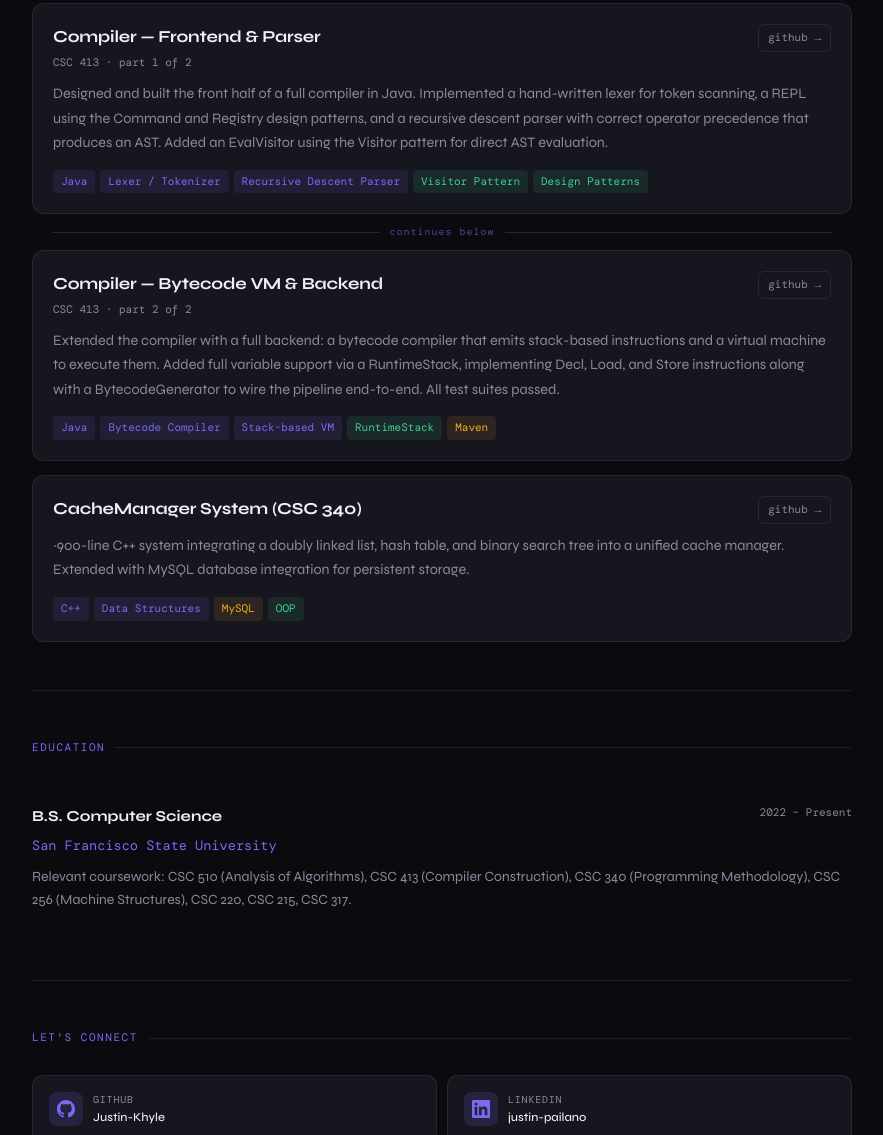
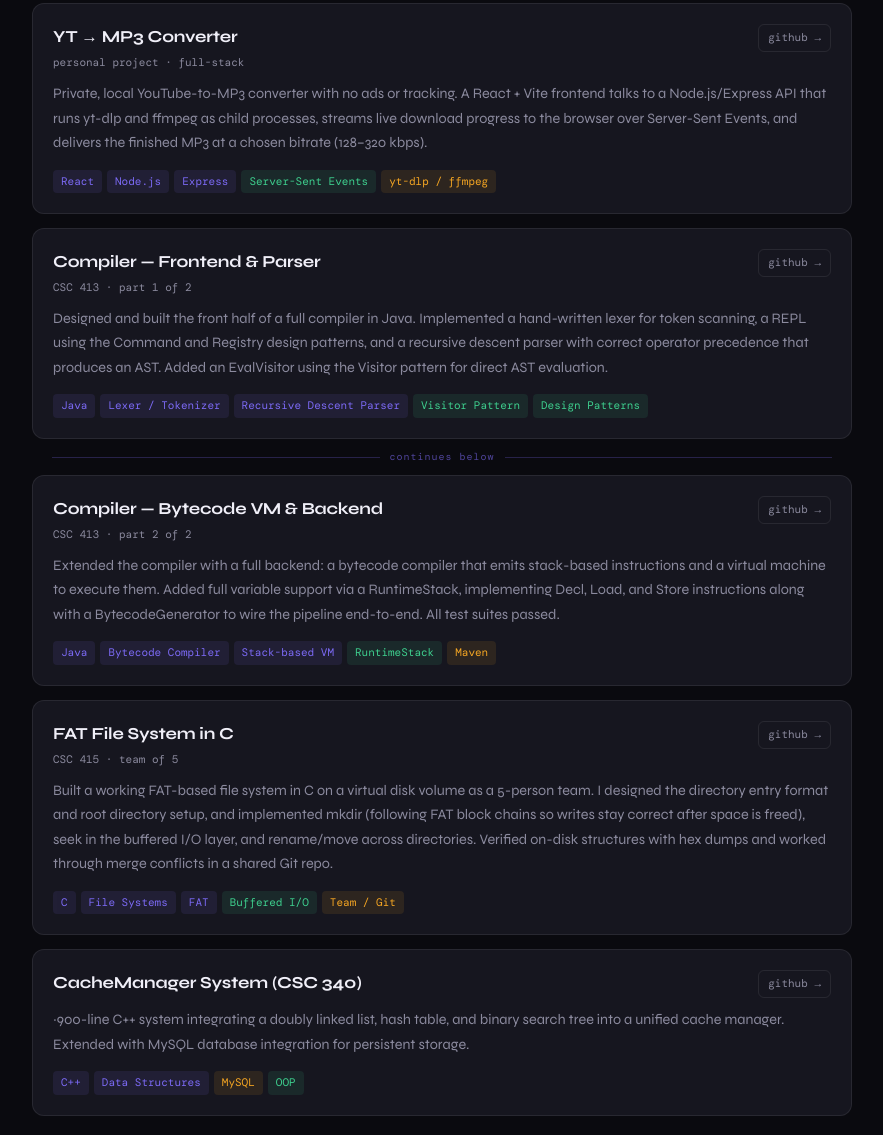
Before and after one commit to Justin-Khyle/justin-khyle.github.io, a plain HTML site: page dev/index.html in a window 1280 px wide. Shown: the part 964-2099 px from the top of the page, without its empty margins (198-1081 px from the left). Drawn offline with nearby package versions, Linux system fonts and the light colour scheme.

Commit message:
Add YT-to-MP3 and FAT file system projects to dev portfolio
Co-Authored-By: Claude Opus 5.5 <noreply@anthropic.com>
Claude-Session: https://claude.ai/code/session_01MmxyUsiJw8V7FZLooqNZpL

```diff
--- a/dev/index.html
+++ b/dev/index.html
@@ -196,6 +196,26 @@
       <div class="project-card">
         <div class="project-header">
           <div>
+            <div class="project-title">YT → MP3 Converter</div>
+            <div class="project-subtitle">personal project · full-stack</div>
+          </div>
+          <div class="project-links">
+            <a href="https://github.com/Justin-Khyle/yt-mp3" class="project-link" target="_blank">github →</a>
+          </div>
+        </div>
+        <p class="project-desc">Private, local YouTube-to-MP3 converter with no ads or tracking. A React + Vite frontend talks to a Node.js/Express API that runs yt-dlp and ffmpeg as child processes, streams live download progress to the browser over Server-Sent Events, and delivers the finished MP3 at a chosen bitrate (128–320 kbps).</p>
+        <div class="project-tags">
+          <span class="project-tag">React</span>
+          <span class="project-tag">Node.js</span>
+          <span class="project-tag">Express</span>
+          <span class="project-tag green">Server-Sent Events</span>
+          <span class="project-tag amber">yt-dlp / ffmpeg</span>
+        </div>
+      </div>
+
+      <div class="project-card">
+        <div class="project-header">
+          <div>
             <div class="project-title">Compiler — Frontend &amp; Parser</div>
             <div class="project-subtitle">CSC 413 · part 1 of 2</div>
           </div>
@@ -236,6 +256,26 @@
           <span class="project-tag">Stack-based VM</span>
           <span class="project-tag green">RuntimeStack</span>
           <span class="project-tag amber">Maven</span>
+        </div>
+      </div>
+
+      <div class="project-card">
+        <div class="project-header">
+          <div>
+            <div class="project-title">FAT File System in C</div>
+            <div class="project-subtitle">CSC 415 · team of 5</div>
+          </div>
+          <div class="project-links">
+            <a href="https://github.com/Justin-Khyle/fat-filesystem" class="project-link" target="_blank">github →</a>
+          </div>
+        </div>
+        <p class="project-desc">Built a working FAT-based file system in C on a virtual disk volume as a 5-person team. I designed the directory entry format and root directory setup, and implemented mkdir (following FAT block chains so writes stay correct after space is freed), seek in the buffered I/O layer, and rename/move across directories. Verified on-disk structures with hex dumps and worked through merge conflicts in a shared Git repo.</p>
+        <div class="project-tags">
+          <span class="project-tag">C</span>
+          <span class="project-tag">File Systems</span>
+          <span class="project-tag">FAT</span>
+          <span class="project-tag green">Buffered I/O</span>
+          <span class="project-tag amber">Team / Git</span>
         </div>
       </div>
 
```
